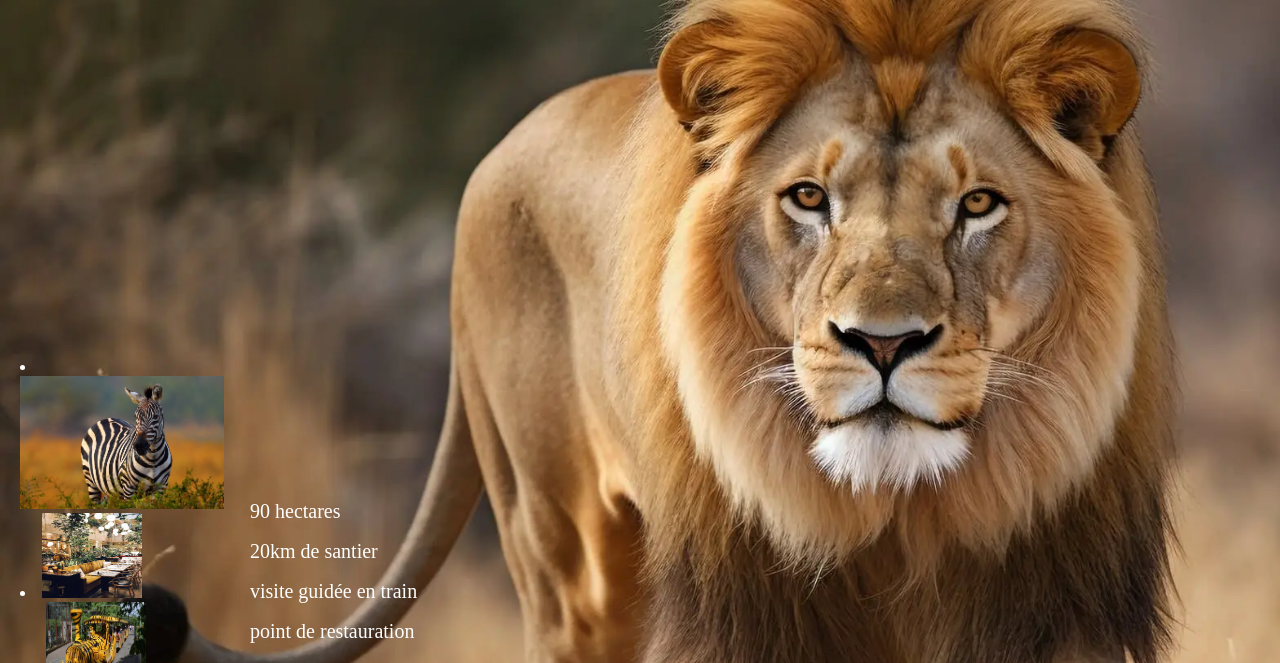
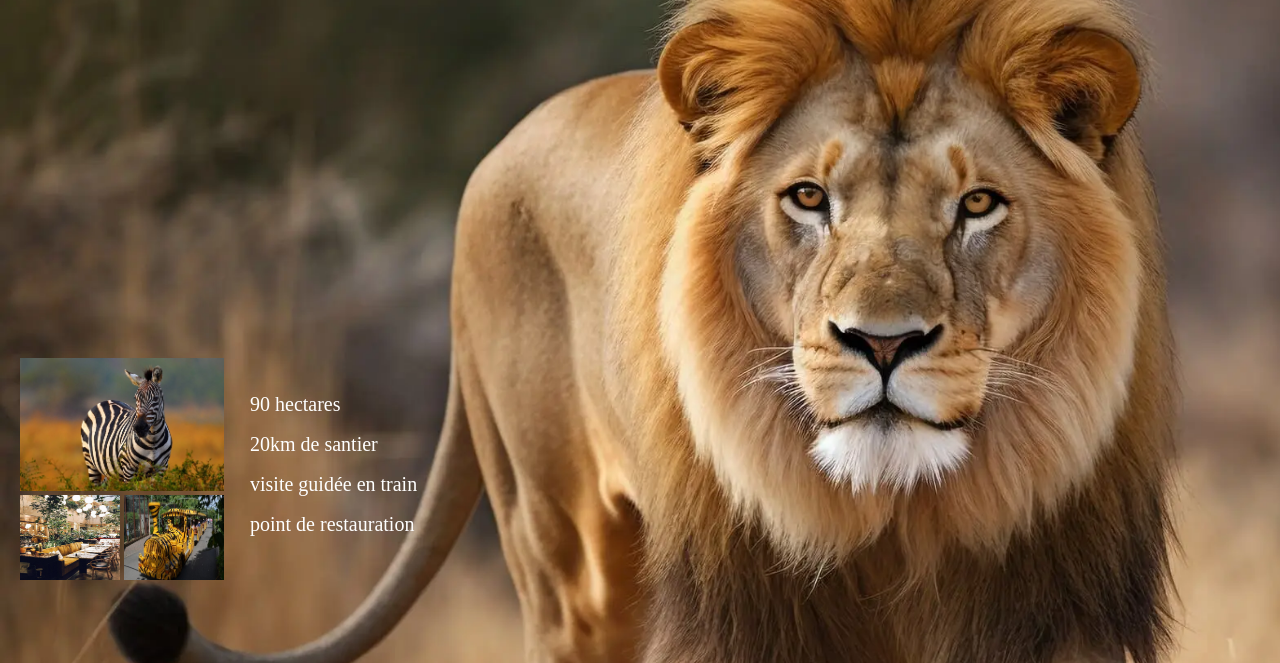
Before and after one commit to seb-alliot/arcadia, a website: page accueil_figma.html in a window 1280 px wide. Shown: the part 137-800 px from the top of the page. Drawn offline with Linux system fonts and the light colour scheme.

Commit message:
petite correction
Signed-off-by: itsuki <alliotsebastien04@gmail.com>

```diff
--- a/test-figma.css
+++ b/test-figma.css
@@ -6,6 +6,8 @@
 .text  {
     font-family: JejuHallasan;
     color: white;
+    text-decoration: none;
+    list-style: none;
 }
 
 #logo-figma img {
@@ -98,14 +100,13 @@ ul #image-deco img{
 #text-service p  {
     margin-left: 250px;
     font-size: 20px;
-
-
 }
 #text-service {
     display: flex;
     flex-direction: column;
     margin-top: -200px;
     line-height: 2;
+
 }
 
 
```
